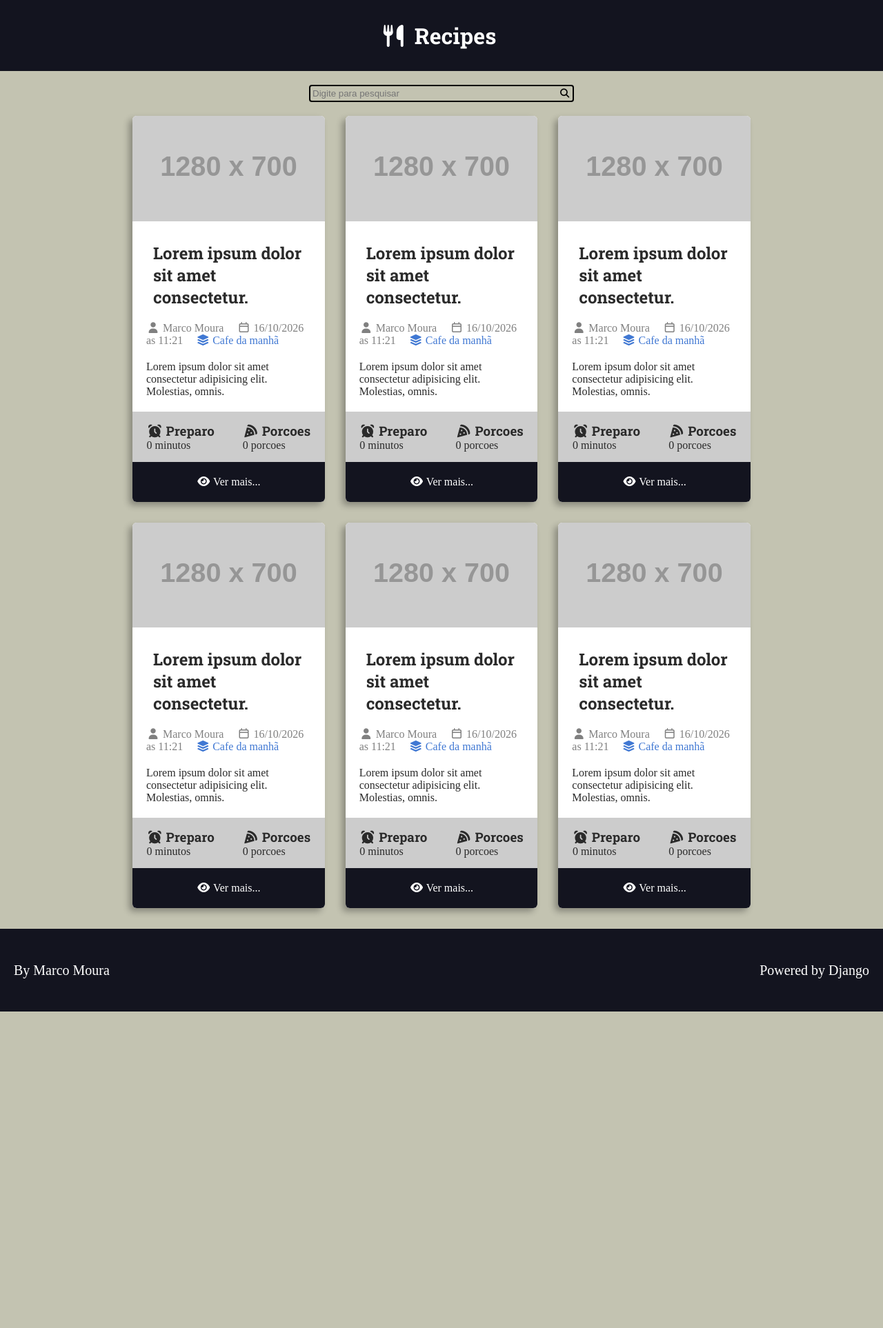
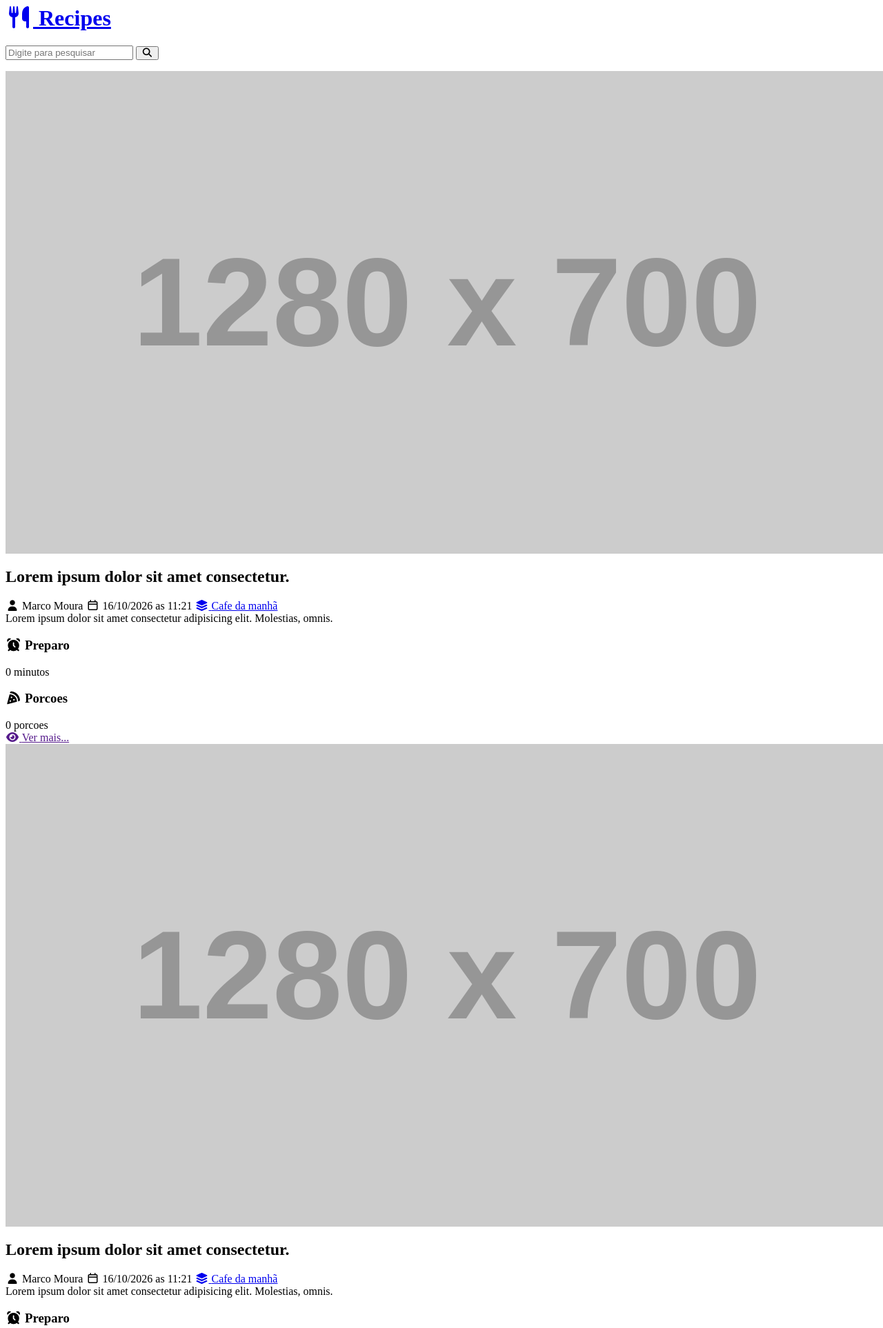
Before and after one commit to MarcoMoura1209/projeto-django01, a Django app: page / in a window 1280 px wide. Shown: the top 1926 px of the page at 69% size. Before the commit the page ends 1467 px from the top, so only its background shows below. Run offline with Django 5.2, Linux system fonts and the light colour scheme; grey boxes labelled with a size stand in for pictures from a placeholder-image service; some libraries are stand-ins or nearby versions.

Commit message:
Refactor head template: remove inline styles and enhance structure with static loading

```diff
--- a/recipes/templates/recipes/partials/head.html
+++ b/recipes/templates/recipes/partials/head.html
@@ -1,3 +1,5 @@
+{% load static %}
+
 <meta charset="UTF-8">
 <meta name="viewport" content="width=device-width, initial-scale=1.0">
 <title>Recipes</title>
@@ -6,201 +8,4 @@
 <link rel="preconnect" href="https://fonts.googleapis.com">
 <link rel="preconnect" href="https://fonts.gstatic.com" crossorigin>
 <link href="https://fonts.googleapis.com/css2?family=Roboto+Slab:wght@100..900&display=swap" rel="stylesheet">
-
-<style>
-    * {
-        padding: 0;
-        margin: 0;
-        box-sizing: border-box;
-    }
-
-    .main-header-container {
-        background: #13141f;
-    }
-
-    .container {
-        max-width: 1440px;
-        margin: 0 auto;
-        padding: 10px;
-    }
-
-    .main-logo {
-        text-decoration: none;
-        display: flex;
-        flex-flow: row nowrap;
-        align-items: center;
-        justify-content: center;
-        width: fit-content;
-        margin: 0 auto;
-        color: rgb(255, 255, 255);
-    }
-
-    .main-logo-text {
-        margin: 10px;
-        padding: 10px 0;
-    }
-
-    h1,h2,h3,h4,h5,h6 {
-        font-family: Roboto Slab, serif;
-    }
-
-    body{
-        background-color:rgb(195, 195, 177);
-        color: rgb(42, 42, 42);
-    }
-
-    .search-form {
-        border: 2px solid black;
-        border-radius: 4px;
-        margin: 0 auto;
-        max-width: 30vw;
-        display: flex;
-        justify-content: space-between;
-        transition: all 360ms ease-in-out;
-    }
-
-    .search-input,
-    .search-button {
-        border: none;
-        background: none;
-        outline: none;
-        padding: 3px;
-    }
-
-    .search-input{
-        width: 100%;
-    }
-
-    .search-form:focus-within {
-        border-color: blue;
-        background-color: white;
-    }
-
-    .search-form:focus-within .search-button {
-        color: blue;
-    }
-
-    .search-container {
-        padding: 0.8vw;
-    }
-
-    .main-content-container {
-        display: flex;
-        justify-content: center;
-    }
-
-    .main-content-list {
-        display: grid;
-        grid-template-columns: repeat(auto-fit, minmax(250px, 1fr));
-        gap: 30px;
-        padding-top: 0;
-        width: 70vw;
-        min-width: 250px;
-    }
-
-    .recipe img {
-        max-width: 100%;
-    }
-
-    .recipe {
-        background-color: white;
-        box-shadow: -5px 5px 10px rgba(0,0,0, 30%);
-        transition: all 350ms ease-in-out;
-        transform: scale(1);
-        border-radius: 6px;
-        overflow: hidden;
-    }
-
-    .recipe-list-item {
-        max-width: 540px;
-    }
-
-    .recipe-list-item:hover {
-        transform: scale(1.02);
-        box-shadow: -8px 8px 17px rgba(0,0,0, 35%);
-    }
-
-    .recipe-title-container {
-        padding: 30px 30px 20px 30px;
-    }
-
-    .recipe-title {
-        font-size: 24px;
-    }
-
-    .recipe-author-item a {
-        text-decoration: none;
-        color: rgb(64, 120, 211);
-    }
-
-    .recipe-author-item a:hover {
-        color: blue;
-        transition: all 300ms ease-in-out;
-    }
-
-    .recipe-author {
-        padding: 0px 20px 20px 20px;
-        color: gray;
-    }
-
-    .recipe-author-item {
-        margin-right: 15px;
-    }
-
-    .recipe-content {
-        padding: 0px 20px 20px 20px;
-    }
-
-
-    .recipe-meta-container {
-        display: flex;
-        justify-content: space-around;
-        background-color: rgb(204, 204, 204);
-    }
-
-    .recipe-meta {
-        padding: 15px;
-        font-size: 16px;
-    }
-
-    .recipe-footer {
-        padding: 10px;
-        background-color: #13141f;
-        display: flex;
-        justify-content: center;
-        align-items: center;
-    }
-
-    .recipe-footer a {
-        text-decoration: none;
-        color: white;
-        padding: 10px;
-        border-radius: 10px;
-    }
-
-    .recipe-footer a:hover {
-        background-color: rgb(39, 39, 39);
-    }
-
-    .footer-container {
-        background-color: #13141f;
-        height: 15vh;
-        margin-top: 30px;
-        display: flex;
-        justify-content: space-between;
-        align-items: center;
-        padding: 20px;
-    }
-
-    .footer-container a {
-        text-decoration: none;
-        color: white;
-        font-size: 20px;
-        transition: all 300ms ease-in-out;
-    }
-
-    .footer-container a:hover {
-        color: rgb(193, 193, 193);
-    }
-
-</style>
+<link rel="stylesheet" href="{% static '/recipes/css/style.css' %}">
```
